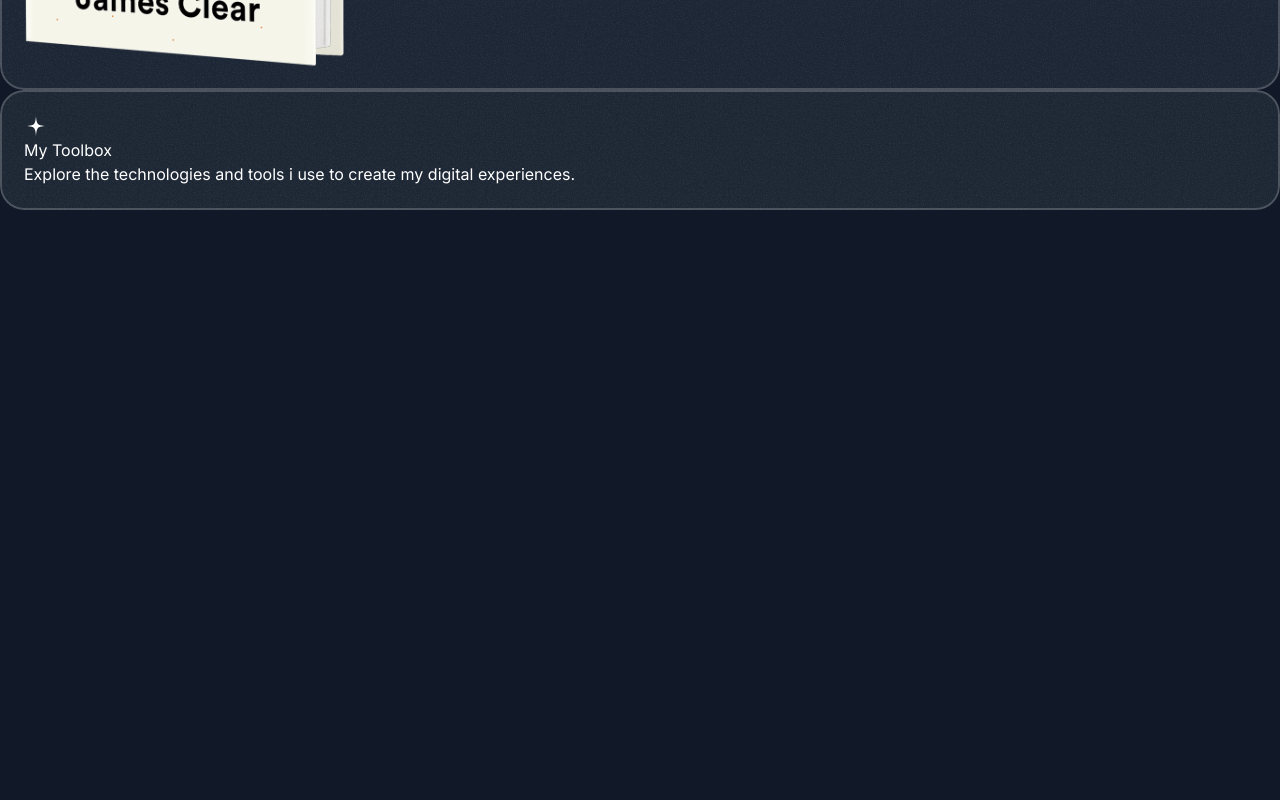
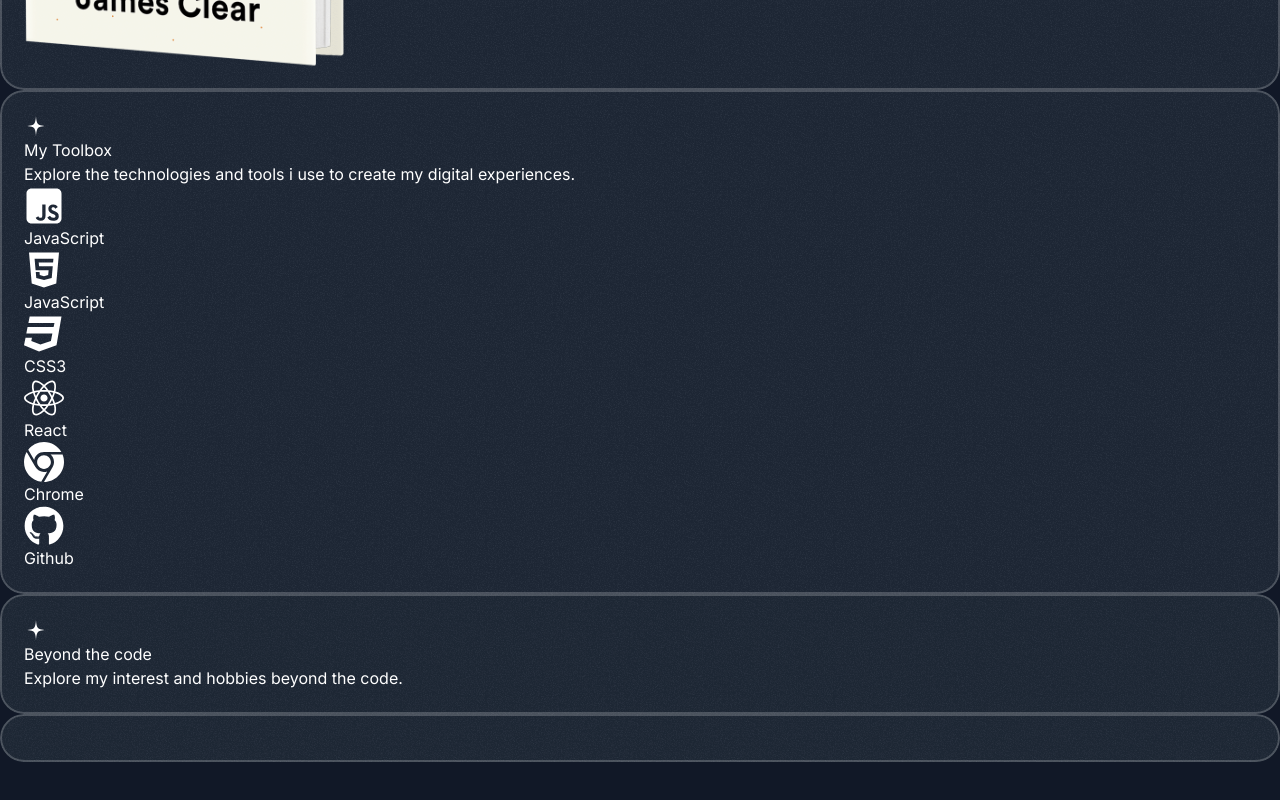
Before and after one commit to Dev-Thembinkosi/portfolio-website, a Next.js app: page / in a window 1280 px wide. Shown: the part 4479-5279 px from the top of the page. Before the commit the page ends 5073 px from the top, so only its background shows below. Built offline with nearby package versions, Linux system fonts and the light colour scheme; a web font is replaced by a local one.

Commit message:
My interet: about page updatae

```diff
--- /dev/null
+++ b/src/components/TechIcon.tsx
@@ -0,0 +1,6 @@
+export const TechIcon = ({ component }: { component: React.ElementType }) => {
+  const Component = component;
+  return (
+    <Component className="size-10" />
+  );
+};
--- a/src/sections/About.tsx
+++ b/src/sections/About.tsx
@@ -3,30 +3,41 @@ import { SectionHeader } from "@/components/SectionHeader";
 import StarIcon from "@/assets/icons/star.svg";
 import Image from "next/image";
 import bookImage from "@/assets/images/book-cover.png";
+import JavaScriptIcon from "@/assets/icons/square-js.svg";
+import HTMLIcon from "@/assets/icons/html5.svg";
+import CssIcon from "@/assets/icons/css3.svg";
+import ReactIcon from "@/assets/icons/react.svg";
+import ChromeIcon from "@/assets/icons/chrome.svg";
+import GithubIcon from "@/assets/icons/github.svg";
+import { TechIcon } from "@/components/TechIcon";
 
-const toolboxItems =[
+const toolboxItems = [
   {
     title: "JavaScript",
-    icon: '',
+    iconType: JavaScriptIcon,
+  },
 
+  {
+    title: "JavaScript",
+    iconType: HTMLIcon,
   },
   {
-    title: "JavaScript",
-    icon: '',
-
+    title: "CSS3",
+    iconType: CssIcon,
   },
   {
-    title: "JavaScript",
-    icon: '',
-
+    title: "React",
+    iconType: ReactIcon,
   },
   {
-    title: "JavaScript",
-    icon: '',
-
+    title: "Chrome",
+    iconType: ChromeIcon,
   },
-]
-
+  {
+    title: "Github",
+    iconType: GithubIcon,
+  },
+];
 
 export const AboutSection = () => {
   return (
@@ -50,11 +61,30 @@ export const AboutSection = () => {
           <div>
             <StarIcon />
             <h3>My Toolbox</h3>
-            <p>Explore the technologies and tools i use to create my digital experiences.</p>
+            <p>
+              Explore the technologies and tools i use to create my digital
+              experiences.
+            </p>
           </div>
           <div>
+            {toolboxItems.map((item) => (
+              <div key={item.title}>
+                <TechIcon component={item.iconType} />
+                <span>{item.title}</span>
+              </div>
+            ))}
+          </div>
+        </Card>
+        <Card>
+          <div>
+            <StarIcon />
+            <h3>Beyond the code</h3>
+            <p>Explore my interest and hobbies beyond the code.</p>
+          </div>
+        </Card>
 
-          </div>
+        <Card>
+
         </Card>
       </div>
     </div>
```
